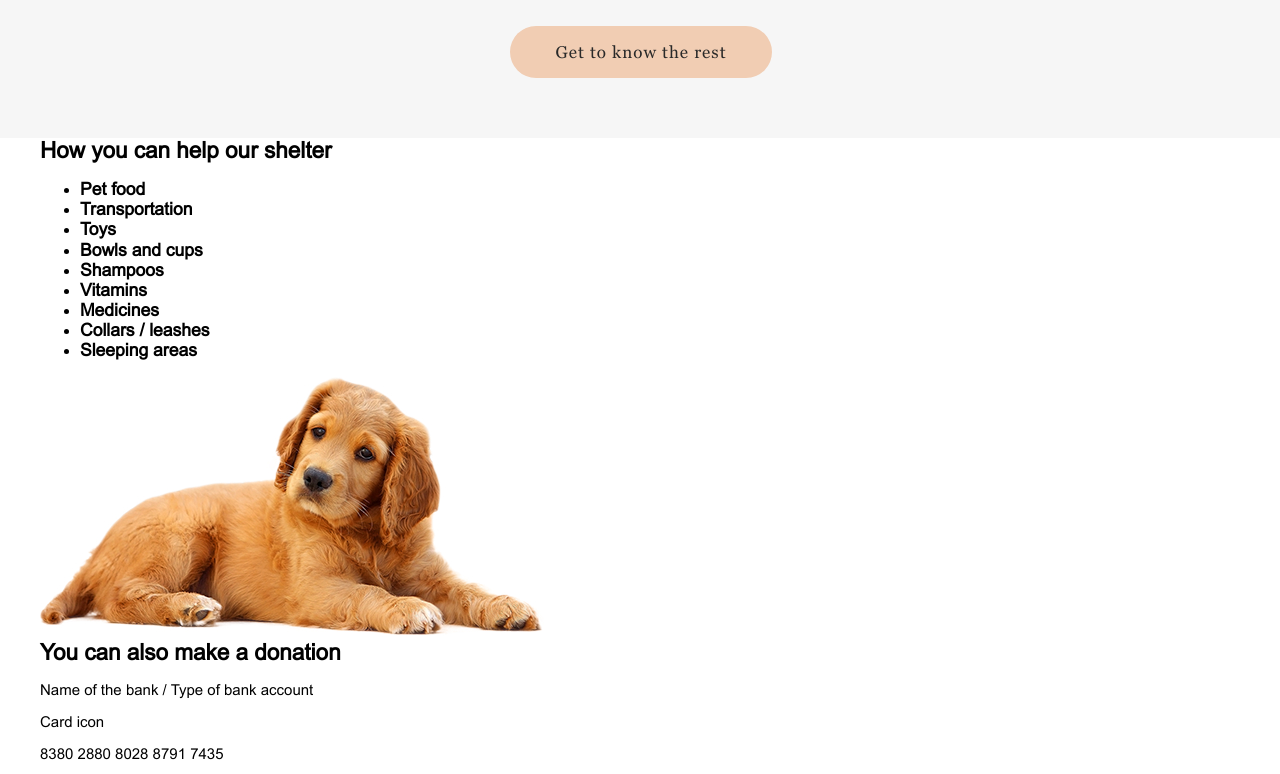
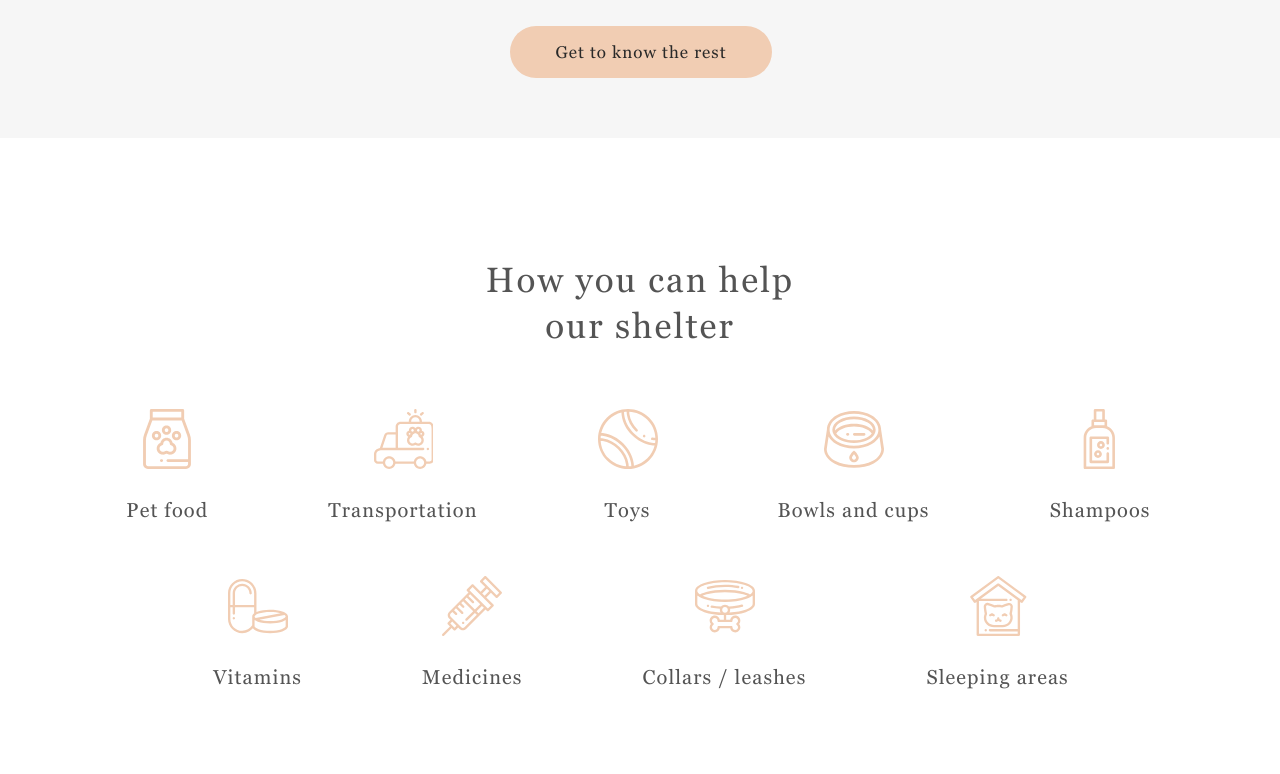
Before and after one commit to arsen056/JSFE2022Q1, a website: page shelter/pages/main/index.html in a window 1280 px wide. Shown: the part 2160-2934 px from the top of the page. Drawn offline with Linux system fonts and the light colour scheme; files whose address does not match are found by name.

Commit message:
feat: add help section scss

```diff
--- a/shelter/pages/main/index.html
+++ b/shelter/pages/main/index.html
@@ -54,7 +54,7 @@
             <div class="container about__container">
                 <img class="about__pets" src="../../assets/images/about-pets.jpg" alt="Dog and cat">
                 <div class="about__content">
-                    <h2 class="heading about__heading">About the shelter “Cozy House”</h2>
+                    <h2 class="about__heading">About the shelter “Cozy House”</h2>
                     <div class="about__text">
                         <p>Currently we have 121 dogs and 342 cats on our hands and statistics show that
                             only 20% of them will find a family. The others will continue to live with us and will be
@@ -110,53 +110,71 @@
         </section>
 
         <section class="help">
-            <div class="container">
-                <h2 class="help__heading">How you can help
+            <div class="container help__container">
+                <h2 class="heading help__heading">How you can help<br>
                     our shelter</h2>
                 <div class="help__list__wrapper">
                     <ul class="help__list">
                         <li class="help__item">
-                            <div class="help__item__img"></div>
+                            <span class="help__icon">
+                                <span class="ico ico_food"></span>
+                            </span>
                             <h3 class="help__item__heading">Pet food</h3>
                         </li>
 
                         <li class="help__item">
-                            <div class="help__item__img"></div>
+                            <span class="help__icon">
+                                <span class="ico ico_transportation"></span>
+                            </span>
                             <h3 class="help__item__heading">Transportation</h3>
                         </li>
 
                         <li class="help__item">
-                            <div class="help__item__img"></div>
+                            <span class="help__icon">
+                                <span class="ico ico_toys"></span>
+                            </span>
                             <h3 class="help__item__heading">Toys</h3>
                         </li>
 
                         <li class="help__item">
-                            <div class="help__item__img"></div>
+                            <span class="help__icon">
+                                <span class="ico ico_bowls"></span>
+                            </span>
                             <h3 class="help__item__heading">Bowls and cups</h3>
                         </li>
 
                         <li class="help__item">
-                            <div class="help__item__img"></div>
+                            <span class="help__icon">
+                                <span class="ico ico_shampoos"></span>
+                            </span>
                             <h3 class="help__item__heading">Shampoos</h3>
                         </li>
 
                         <li class="help__item">
-                            <div class="help__item__img"></div>
+                            <span class="help__icon">
+                                <span class="ico ico_vitamins"></span>
+                            </span>
                             <h3 class="help__item__heading">Vitamins</h3>
                         </li>
 
                         <li class="help__item">
-                            <div class="help__item__img"></div>
+                            <span class="help__icon">
+                                <span class="ico ico_medicines"></span>
+                            </span>
                             <h3 class="help__item__heading">Medicines</h3>
                         </li>
 
                         <li class="help__item">
-                            <div class="help__item__img"></div>
+                            <span class="help__icon">
+                                <span class="ico ico_collars"></span>
+                            </span>
                             <h3 class="help__item__heading">Collars / leashes</h3>
                         </li>
 
                         <li class="help__item">
-                            <div class="help__item__img"></div>
+                            <span class="help__icon">
+                                <span class="ico ico_sleeping"></span>
+                            </span>
                             <h3 class="help__item__heading">Sleeping areas</h3>
                         </li>
                     </ul>
--- a/shelter/styles/sass/base/_base.scss
+++ b/shelter/styles/sass/base/_base.scss
@@ -18,4 +18,5 @@ h1, h2, h3, h4 {
     line-height: 1.3;
     letter-spacing: 2px;
     color: var(--font-dark-l);
+    text-align: center;
 }
--- a/shelter/styles/sass/components/_about.scss
+++ b/shelter/styles/sass/components/_about.scss
@@ -1,4 +1,13 @@
 .about {
+    &__heading {
+        font-family: Georgia, sans-serif;
+        font-size: 3.5rem;
+        font-weight: 400;
+        line-height: 1.3;
+        letter-spacing: 2px;
+        color: var(--font-dark-l);
+    }
+
     &__content {
         max-width: 430px;
     }
--- /dev/null
+++ b/shelter/styles/sass/components/_help.scss
@@ -0,0 +1,85 @@
+.help {
+    &__container {
+        max-width: 1028px;
+        padding: 120px 0 100px 0;
+    }
+
+    &__list {
+
+        display: flex;
+        column-gap: 120px;
+        row-gap: 54px;
+        flex-wrap: wrap;
+        justify-content: center;
+        padding-top: 45px;
+        padding-left: 20px;
+    }
+
+    &__item {
+        list-style: none;
+        display: flex;
+        flex-direction: column;
+        align-items: center;
+        row-gap: 30px;
+
+        &:nth-child(1) {
+            margin-left: -23px;
+        }
+        &:nth-child(6) {
+            margin-left: -18px;
+        }
+    }
+}
+
+.help__item__heading {
+    font-family: Georgia, sans-serif;
+    font-size: 2rem;
+    font-weight: 400;
+    color: var(--font-dark-l);
+    letter-spacing: 1.1px;
+}
+
+.help__icon {
+    display: inline-flex;
+}
+
+.ico {
+    width: 60px;
+    height: 60px;
+}
+
+.ico_food {
+    background-image: url('../assets/icons/pet-food.svg');
+}
+
+.ico_transportation {
+    background-image: url('../assets/icons/transportation.svg');
+}
+
+.ico_toys {
+    background-image: url('../assets/icons/toys.svg');
+}
+
+.ico_bowls {
+    background-image: url('../assets/icons/bowls.svg');
+}
+
+.ico_shampoos {
+    background-image: url('../assets/icons/shampoos.svg');
+}
+
+.ico_vitamins {
+    background-image: url('../assets/icons/vitamins.svg');
+}
+
+.ico_medicines {
+    background-image: url('../assets/icons/medicines.svg');
+}
+
+.ico_collars {
+    background-image: url('../assets/icons/collars-leashes.svg');
+}
+
+.ico_sleeping {
+    background-image: url('../assets/icons/sleeping-area.svg');
+}
--- a/shelter/styles/sass/index.scss
+++ b/shelter/styles/sass/index.scss
@@ -12,4 +12,5 @@
 @import "components/start-screen";
 @import "components/about";
 @import "components/pets";
+@import "components/help";
 @import "components/buttons";
```
Also changed, not shown: shelter/assets/icons/bowls.svg (renamed from shelter/assets/icons/icon-bowls-and-cups.svg), shelter/assets/icons/collars-leashes.svg (renamed from shelter/assets/icons/icon-collars-leashes.svg), shelter/assets/icons/medicines.svg (renamed from shelter/assets/icons/icon-medicines.svg), shelter/assets/icons/pet-food.svg (renamed from shelter/assets/icons/icon-pet-food.svg), shelter/assets/icons/shampoos.svg (renamed from shelter/assets/icons/icon-shampoos.svg), shelter/assets/icons/sleeping-area.svg (renamed from shelter/assets/icons/icon-sleeping-area.svg), shelter/assets/icons/toys.svg (renamed from shelter/assets/icons/icon-toys.svg), shelter/assets/icons/transportation.svg (renamed from shelter/assets/icons/icon-transportation.svg), shelter/assets/icons/vitamins.svg (renamed from shelter/assets/icons/icon-vitamins.svg), shelter/styles/style.css, 1 other file.
